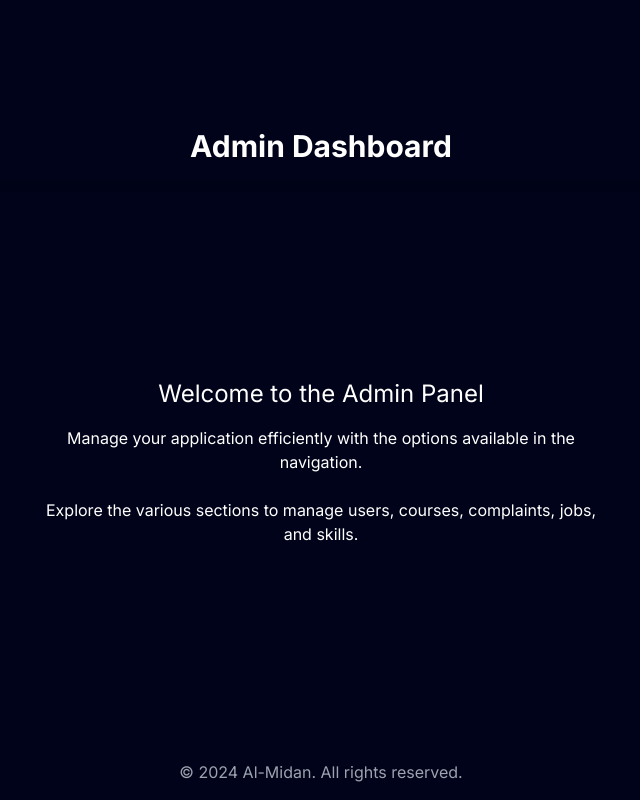
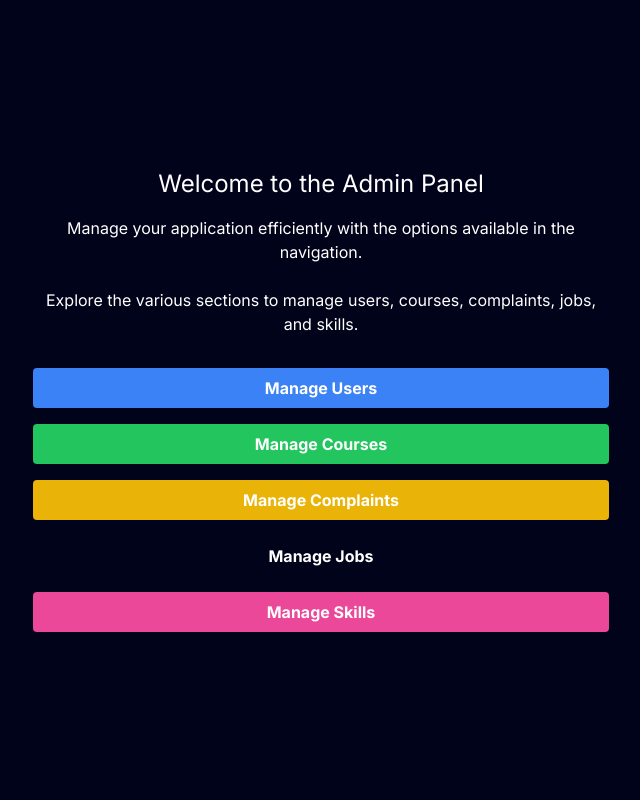
Before and after one commit to Al-Midan/AlMidan-Frontend, a Next.js app: page /admin in a window 1280 px wide. Shown: the top 800 px of the page, without its empty margins (319-959 px from the left). Built offline with nearby package versions, Linux system fonts and the light colour scheme.

Commit message:
Admin Page Ui Changed

```diff
--- a/src/app/(page)/admin/components/Admin.tsx
+++ b/src/app/(page)/admin/components/Admin.tsx
@@ -1,21 +1,62 @@
+import React from "react";
+import { useRouter } from "next/navigation";
+
 const Admin = () => {
+  const router = useRouter();
+
+  const handleButtonClick = (path: string) => {
+    router.push(path);
+  };
+
   return (
     <div className="bg-black-100 min-h-screen flex flex-col">
-      <header className="p-4 bg-black-100 shadow-lg mt-28">
-        <h1 className="text-3xl text-white font-bold text-center">Admin Dashboard</h1>
-      </header>
       <main className="flex-grow flex justify-center items-center">
         <div className="text-center text-white max-w-xl">
           <h2 className="text-2xl mb-4">Welcome to the Admin Panel</h2>
-          <p className="mb-6">Manage your application efficiently with the options available in the navigation.</p>
-          <p>Explore the various sections to manage users, courses, complaints, jobs, and skills.</p>
+          <p className="mb-6">
+            Manage your application efficiently with the options available in
+            the navigation.
+          </p>
+          <p>
+            Explore the various sections to manage users, courses, complaints,
+            jobs, and skills.
+          </p>
+          <div className="flex flex-col space-y-4 mt-8">
+            <button
+              className="bg-blue-500 hover:bg-blue-600 text-white font-bold py-2 px-4 rounded"
+              onClick={() => handleButtonClick("/admin/User-Management")}
+            >
+              Manage Users
+            </button>
+            <button
+              className="bg-green-500 hover:bg-green-600 text-white font-bold py-2 px-4 rounded"
+              onClick={() => handleButtonClick("/admin/Course-Management")}
+            >
+              Manage Courses
+            </button>
+            <button
+              className="bg-yellow-500 hover:bg-yellow-600 text-white font-bold py-2 px-4 rounded"
+              onClick={() => handleButtonClick("/admin/Complaint-Management")}
+            >
+              Manage Complaints
+            </button>
+            <button
+              className="bg-purple-500 hover:bg-purple-600 text-white font-bold py-2 px-4 rounded"
+              onClick={() => handleButtonClick("/admin/Job-Management")}
+            >
+              Manage Jobs
+            </button>
+            <button
+              className="bg-pink-500 hover:bg-pink-600 text-white font-bold py-2 px-4 rounded"
+              onClick={() => handleButtonClick("/admin/Skill-Management")}
+            >
+              Manage Skills
+            </button>
+          </div>
         </div>
       </main>
-      <footer className="p-4 bg-black-100 text-center text-gray-400">
-        <p>&copy; 2024 Al-Midan. All rights reserved.</p>
-      </footer>
     </div>
   );
-}
+};
 
 export default Admin;
```
